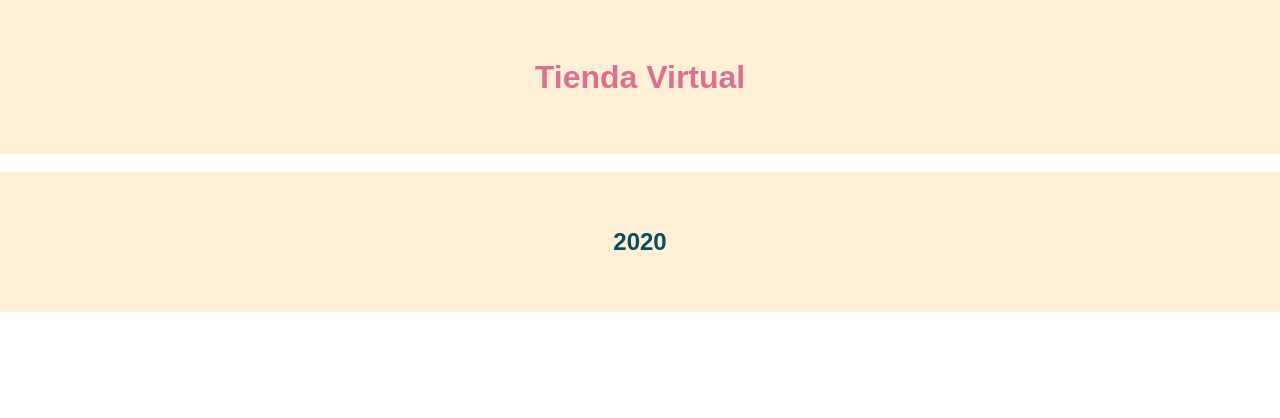
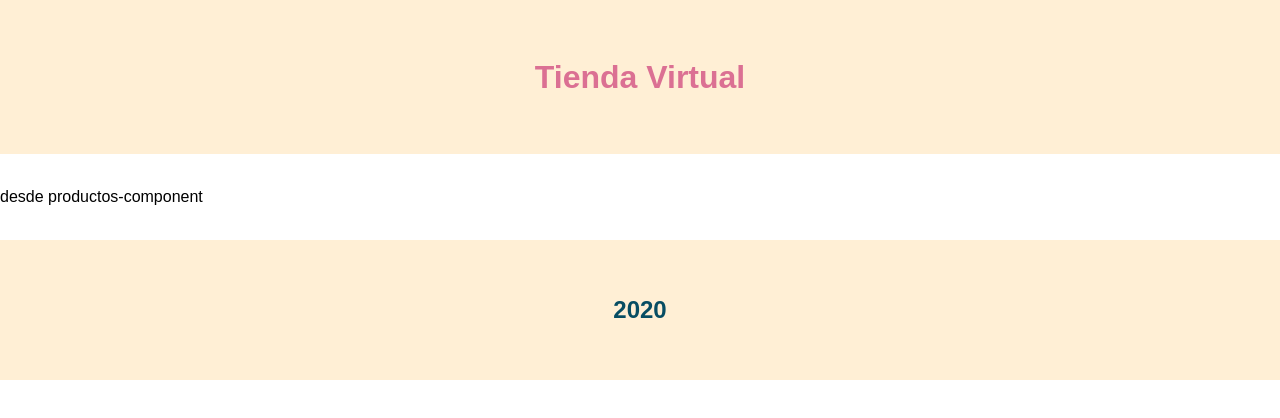
Before and after one commit to johanBautista/hooksTeoria, a React (Create React App) app: page / in a window 1280 px wide. Shown: the top 418 px of the page. Built offline with nearby package versions, Linux system fonts and the light colour scheme.

Commit message:
create ProductComponent and transfer array products

```diff
--- a/src/App.js
+++ b/src/App.js
@@ -1,6 +1,7 @@
 import React, { useState } from 'react';
 import Header from './components/Header';
 import Footer from './components/Footer';
+import Productos from './components/Productos';
 
 const date = new Date().getFullYear();
 
@@ -12,9 +13,12 @@ function App() {
     { id: 4, name: 'boss', price: 60 },
   ]);
   // console.log(productos);
+
   return (
     <div>
       <Header title="Tienda Virtual" />
+      <br />
+      <Productos productos={productos} />
       <br />
       <Footer date={date} />
     </div>
--- /dev/null
+++ b/src/components/Productos.js
@@ -0,0 +1,13 @@
+import React from 'react';
+
+const Productos = ({ productos }) => {
+  console.log(productos);
+
+  return (
+    <div>
+      <p>desde productos-component</p>
+    </div>
+  );
+};
+
+export default Productos;
```
